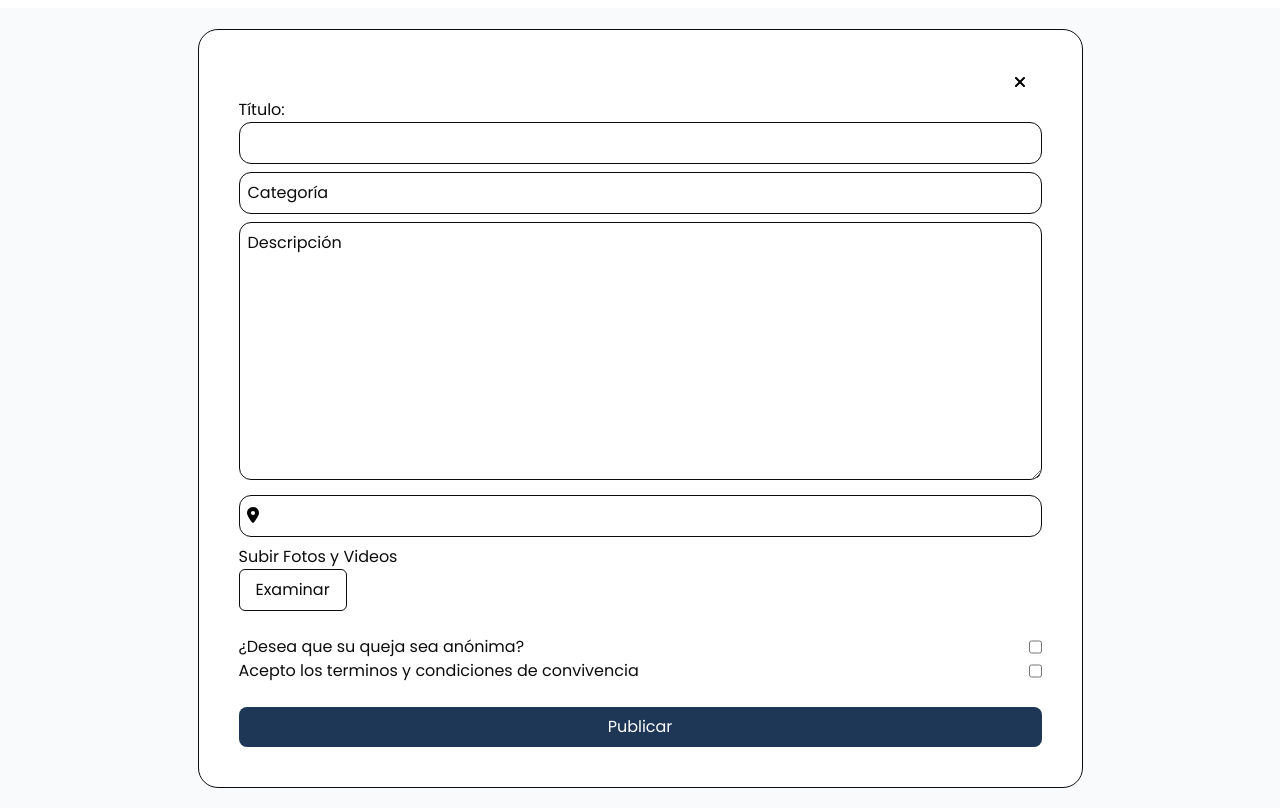
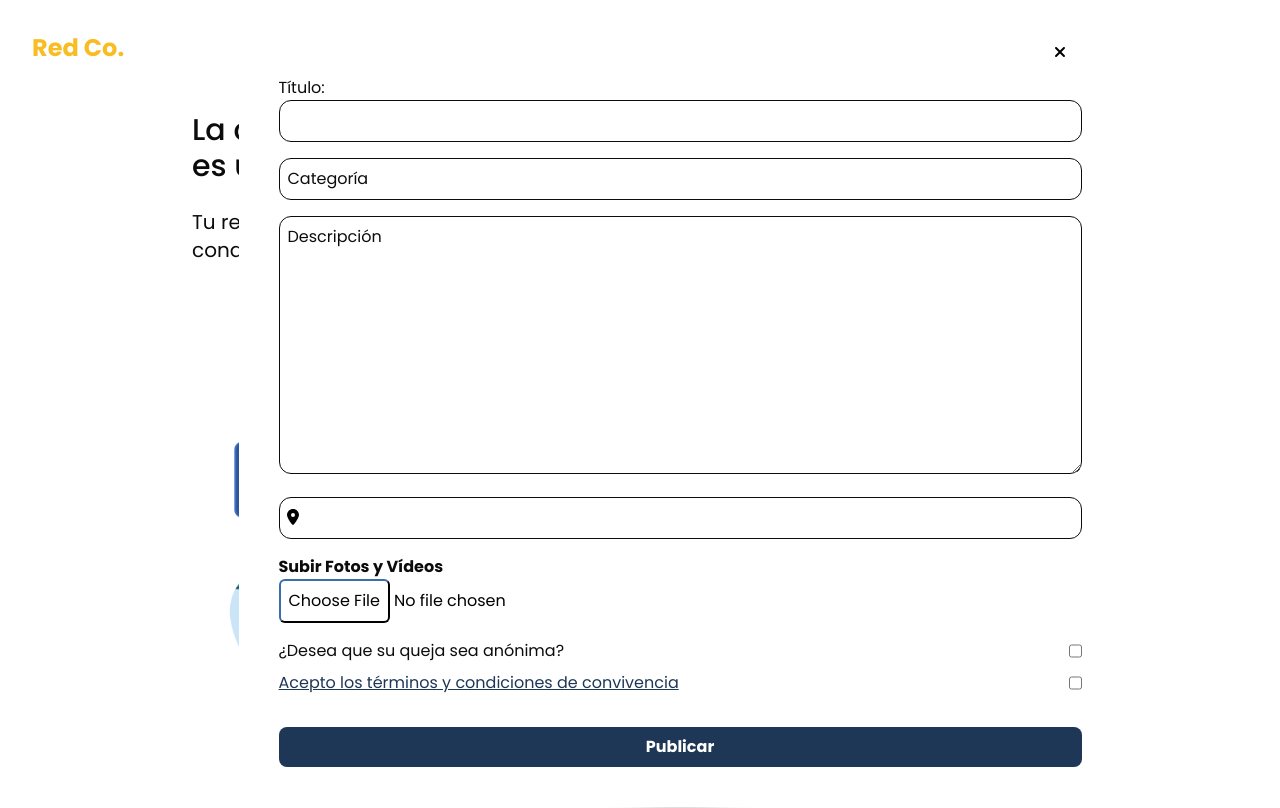
Before and after one commit to No-Country/s10-20-t-csharp-react, a React (Vite) app in the folder ClientApp/: page /report in a window 1280 px wide. Both pictures are taken after a click on the button "Nuevo Reporte". Built offline with nearby package versions, Linux system fonts and the light colour scheme; no server answers.

Commit message:
Style: change some styles to the report modal

```diff
--- a/ClientApp/src/components/Modal.jsx
+++ b/ClientApp/src/components/Modal.jsx
@@ -1,69 +1,141 @@
-import { useForm } from 'react-hook-form'
-import axios from 'axios'
-import { useState } from 'react'
+import { useState } from "react";
+import axios from "axios";
+import { useForm } from "react-hook-form";
+import { Link } from "react-router-dom";
 
 const Modal = () => {
-    const { register, handleSubmit, formState: { errors } } = useForm()
-    const [isOpen, setIsOpen] = useState(false)
+  const {
+    register,
+    handleSubmit,
+    formState: { errors },
+  } = useForm();
+  const [isOpen, setIsOpen] = useState(false);
 
   const onSubmit = data => {
-        data.user_ID = 1
-        console.log(data)
-        axios.post('https://s10nc.somee.com/api/Quejas', data).then(res => {
-            console.log("Respuesta API: ", res)
-        })
-    }
+    data.user_ID = 1;
+    console.log(data);
+    axios.post("https://s10nc.somee.com/api/Quejas", data).then(res => {
+      console.log("Respuesta API: ", res).catch(err => console.error(err));
+    });
+  };
 
   return (
-        <div className={`w-full flex flex-col mt-2 gap-4 h-full items-center justify-center absolute top-0 bg-slate-50 ${isOpen ? 'hidden' : 'flex'} `}>
-            <form action="#" className="flex flex-col gap-2 bg-white border-[1px] border-black items-center w-fit p-10 rounded-[20px] relative" onSubmit={handleSubmit(onSubmit)}>
-                <div className="w-full mt-5 bg-teal-500 relative cursor-pointer" onClick={() => setIsOpen(!isOpen)}>
-                    <svg xmlns="http://www.w3.org/2000/svg" height="1em" viewBox="0 0 384 512" className="absolute z-10 right-0 mr-4 -mt-4">
-                        <path d="M342.6 150.6c12.5-12.5 12.5-32.8 0-45.3s-32.8-12.5-45.3 0L192 210.7 86.6 105.4c-12.5-12.5-32.8-12.5-45.3 0s-12.5 32.8 0 45.3L146.7 256 41.4 361.4c-12.5 12.5-12.5 32.8 0 45.3s32.8 12.5 45.3 0L192 301.3 297.4 406.6c12.5 12.5 32.8 12.5 45.3 0s12.5-32.8 0-45.3L237.3 256 342.6 150.6z"/>
+    <div
+      className={`absolute z-10 top-0 left-1/2 backdrop-blur-sm w-20 flex flex-col gap-4 items-center justify-center bg-slate-50 shadow-2xl shadow-side-left ${
+        isOpen ? "hidden" : "flex"
+      } `}
+    >
+      <form
+        action="#"
+        className="flex flex-col gap-4 bg-white items-center w-fit p-10 rounded-xl"
+        onSubmit={handleSubmit(onSubmit)}
+      >
+        <div
+          className="w-full mt-5 bg-teal-500 relative cursor-pointer"
+          onClick={() => setIsOpen(!isOpen)}
+        >
+          <svg
+            xmlns="http://www.w3.org/2000/svg"
+            height="1em"
+            viewBox="0 0 384 512"
+            className="absolute z-10 right-0 mr-4 -mt-4"
+          >
+            <path d="M342.6 150.6c12.5-12.5 12.5-32.8 0-45.3s-32.8-12.5-45.3 0L192 210.7 86.6 105.4c-12.5-12.5-32.8-12.5-45.3 0s-12.5 32.8 0 45.3L146.7 256 41.4 361.4c-12.5 12.5-12.5 32.8 0 45.3s32.8 12.5 45.3 0L192 301.3 297.4 406.6c12.5 12.5 32.8 12.5 45.3 0s12.5-32.8 0-45.3L237.3 256 342.6 150.6z" />
           </svg>
         </div>
         <div className="w-full">
-                    <label htmlFor="#" className="text-black">Título:</label>
-                    <input type="text" name="#" id="#" className="p-2 w-full rounded-xl border-black border-[1.8px] bg-white" {...register("title", { required: true })} />
+          <label htmlFor="#" className="text-black">
+            Título:
+          </label>
+          <input
+            type="text"
+            name="#"
+            id="#"
+            className="p-2 w-full rounded-xl border-black border-[1.8px] bg-white"
+            {...register("title", { required: true })}
+          />
         </div>
         <div className="w-full relative">
           {/*<label htmlFor="#" className="absolute mt-2 pl-2 font-medium">Categoría</label>*/}
-                    <input type="text" name="#" id="#" className="p-2 w-full rounded-xl bg-white border-black border-[1.8px] placeholder:text-black" placeholder="Categoría" {...register("category_ID", { required: true })} />
+          <input
+            type="text"
+            name="#"
+            id="#"
+            className="p-2 w-full rounded-xl bg-white border-black border-[1.8px] placeholder:text-black"
+            placeholder="Categoría"
+            {...register("category_ID", { required: true })}
+          />
         </div>
         <div className="w-full relative">
           {/*<label htmlFor="#" className="absolute mt-2 pl-2 font-extralight">Descripción</label>*/}
-                    <textarea rows={10} cols={55} className="rounded-xl bg-white border-black border-[1.5px] p-2 placeholder:text-black" placeholder="Descripción" {...register("text", { required: true })} />
+          <textarea
+            rows={10}
+            cols={55}
+            className="rounded-xl bg-white border-black border-[1.5px] p-2 placeholder:text-black"
+            placeholder="Descripción"
+            {...register("text", { required: true })}
+          />
         </div>
         <div className="w-full">
           <label htmlFor="#" className="absolute p-2 mt-1">
-                        <svg xmlns="http://www.w3.org/2000/svg" height="1em" viewBox="0 0 384 512">
-                            <path d="M215.7 499.2C267 435 384 279.4 384 192C384 86 298 0 192 0S0 86 0 192c0 87.4 117 243 168.3 307.2c12.3 15.3 35.1 15.3 47.4 0zM192 128a64 64 0 1 1 0 128 64 64 0 1 1 0-128z"/>
+            <svg
+              xmlns="http://www.w3.org/2000/svg"
+              height="1em"
+              viewBox="0 0 384 512"
+            >
+              <path d="M215.7 499.2C267 435 384 279.4 384 192C384 86 298 0 192 0S0 86 0 192c0 87.4 117 243 168.3 307.2c12.3 15.3 35.1 15.3 47.4 0zM192 128a64 64 0 1 1 0 128 64 64 0 1 1 0-128z" />
             </svg>
           </label>
-                    <input type="text" name="#" id="#" className="p-2 w-full rounded-xl bg-white border-black border-[1.8px]" {...register("district_ID", { required: true })} />
+          <input
+            type="text"
+            name="#"
+            id="#"
+            className="p-2 w-full rounded-xl bg-white border-black border-[1.8px]"
+            {...register("district_ID", { required: true })}
+          />
         </div>
 
         <div className="w-full">
-                    <p className="text-black">Subir Fotos y Videos</p>
-                    <button className="border-black border-[1.8px] pl-4 pr-4 pt-2 pb-2 rounded-md text-black">Examinar</button>
+          <p className="text-black font-bold">Subir Fotos y Vídeos</p>
+          <input
+            id="image_upload"
+            name="image_upload"
+            className="file:border-terciary-100 file:p-2 file:rounded-md file:bg-white"
+            type="file"
+            accept=".jpg, .jpeg, .png"
+          />
         </div>
 
-                <div className="flex flex-col mt-4 w-full">
+        <div className="flex flex-col gap-2 w-full">
           <div className="flex gap-4 justify-between text-start text-black">
             <p>¿Desea que su queja sea anónima?</p>
-                        <input type="checkbox" name="" id="" className='bg-white' />
+            <input
+              type="checkbox"
+              name=""
+              id=""
+              className="bg-white p-2 rounded-md"
+            />
           </div>
 
           <div className="flex gap-4 justify-between text-black">
-                        <p>Acepto los terminos y condiciones de convivencia</p>
-                        <input type="checkbox" name="" id="" className='bg-white' />
+            <Link className="underline text-terciary-100" to="/terms">
+              Acepto los términos y condiciones de convivencia
+            </Link>
+            <input
+              type="checkbox"
+              name=""
+              id=""
+              className="bg-white p-2 rounded-md"
+            />
           </div>
         </div>
 
-                <button className="p-2 bg-[#1E3756] text-white w-full rounded-lg mt-4">Publicar</button>
+        <button className="font-bold p-2 bg-terciary-100 hover:bg-terciary-50 text-white w-full rounded-lg mt-4">
+          Publicar
+        </button>
       </form>
     </div>
-    )
-}
+  );
+};
 
-export default Modal
+export default Modal;
```
Lines whose indentation alone changed are shown as unchanged.
